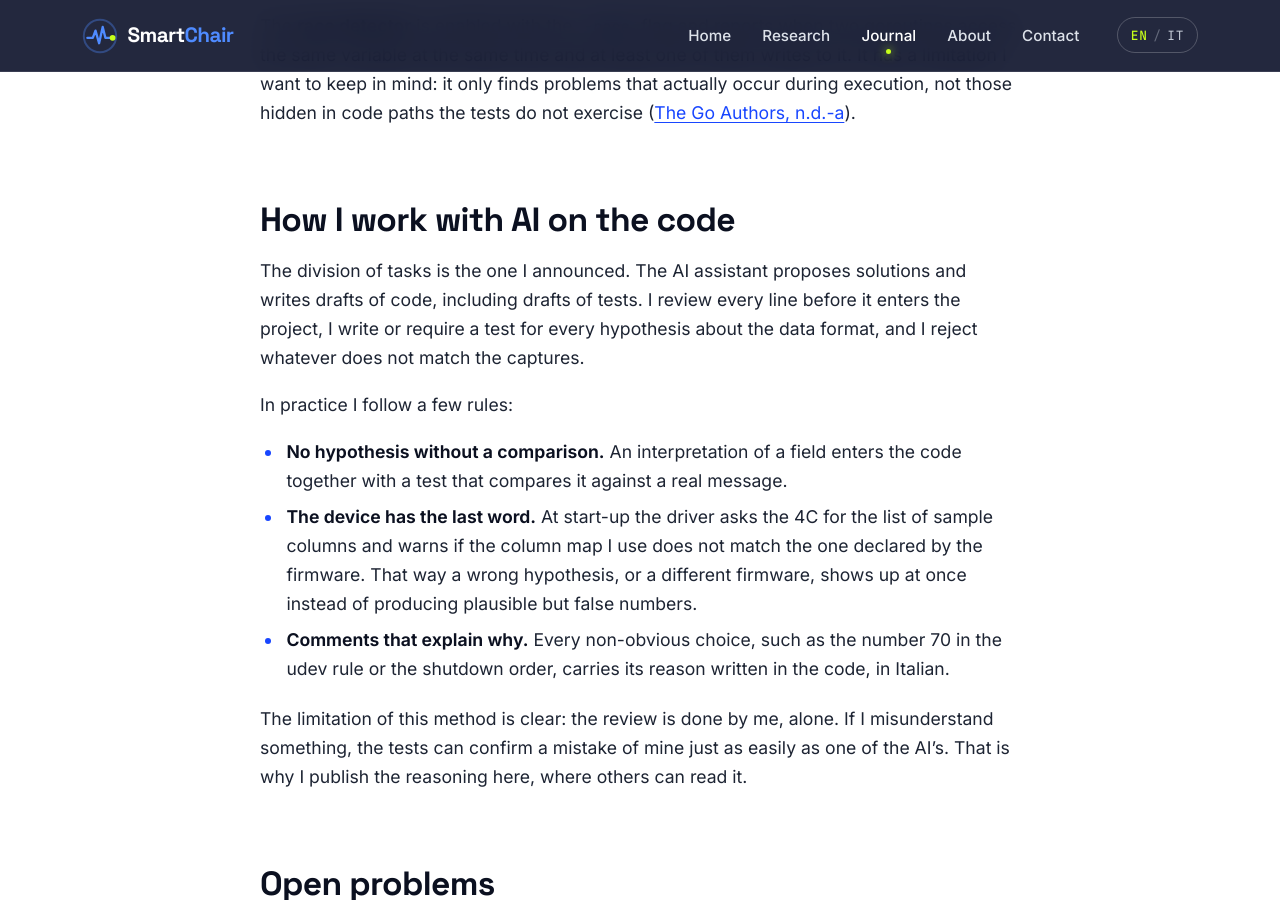
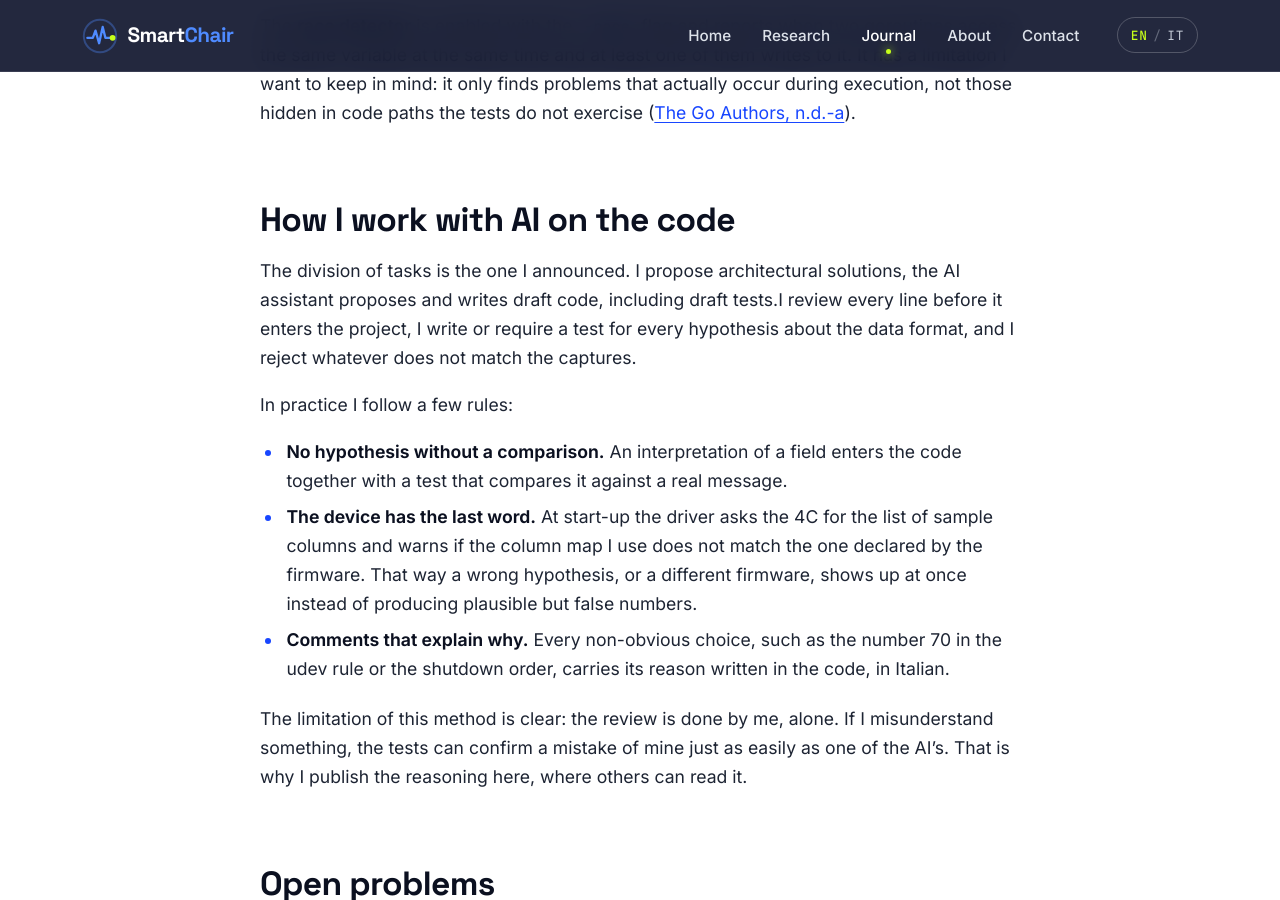
Before and after one commit to SmartChairBCI/SmartChairBCI.github.io, a Jekyll site: the page built from _posts/en/2026-11-09-tobii-4c-on-linux-3-from-hypothesis-to-code.md, in a window 1280 px wide and 900 px high, scrolled down 11327 px. Built offline with Jekyll 4.4.1, drawn with Linux system fonts in a browser that asks for light colours.

Commit message:
Update 2026-11-09-tobii-4c-on-linux-3-from-hypothesis-to-code.md

```diff
--- a/_posts/en/2026-11-09-tobii-4c-on-linux-3-from-hypothesis-to-code.md
+++ b/_posts/en/2026-11-09-tobii-4c-on-linux-3-from-hypothesis-to-code.md
@@ -377,8 +377,7 @@ tests do not exercise ([The Go Authors, n.d.-a](#references)).
 
 ## How I work with AI on the code
 
-The division of tasks is the one I announced. The AI assistant proposes solutions and writes drafts of
-code, including drafts of tests. I review every line before it enters the project, I write or require a
+The division of tasks is the one I announced. I propose architectural solutions, the AI assistant proposes and writes draft code, including draft tests.I review every line before it enters the project, I write or require a
 test for every hypothesis about the data format, and I reject whatever does not match the captures.
 
 In practice I follow a few rules:
```
